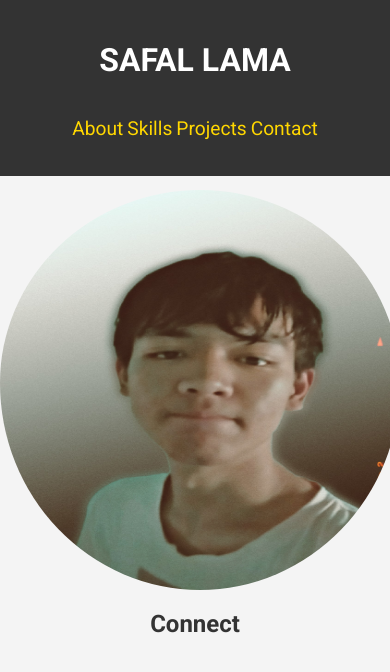
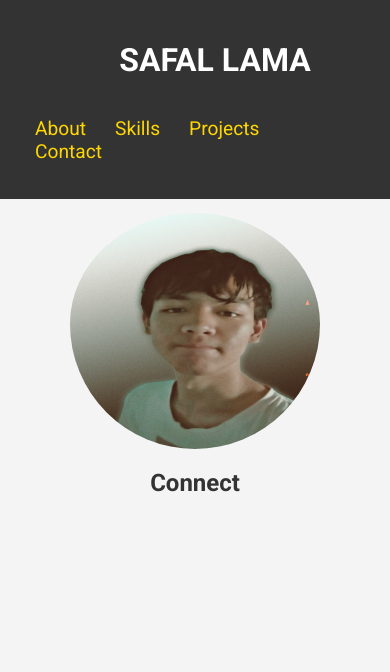
Before and after one commit to Happilli/Happilli.github.io, a Jekyll site: the page built from index.markdown, in a window 390 px wide and 900 px high. Shown: the top 672 px of the window. Built offline with Jekyll 4.4.1, drawn with Linux system fonts in a browser that asks for light colours.

Commit message:
responsive ddition

```diff
--- a/assets/css/style.css
+++ b/assets/css/style.css
@@ -68,17 +68,16 @@
 }
 
 .section {
-  height: 100vh; /* Maintain the full viewport height */
+  height: 100vh;
   padding: 20px;
   margin-bottom: 40px;
   display: flex;
   flex-direction: column;
   align-items: center;
   justify-content: center;
-  padding-top: calc(
-    20px + 60px
-  ); /* Adjust for header height (20px padding + 60px estimated header height) */
-  box-sizing: border-box; /* Ensure padding doesn't affect height */
+  text-align: center;
+  padding-top: calc(20px + 60px);
+  box-sizing: border-box;
 }
 
 .section h2 {
@@ -89,9 +88,9 @@
   padding-top: 14px;
   display: block;
   margin: 0 auto;
+  border-radius: 100%;
   width: 400px;
   height: 400px;
-  border-radius: 50%;
 }
 
 .footer {
@@ -136,9 +135,35 @@
   .header-content {
     flex-direction: column;
   }
+  nav ul {
+    list-style-type: none;
+    padding: 0;
+    margin-right: 48px;
+  }
 
   nav ul li {
-    margin: 5px 0;
+    display: inline;
+    margin-right: 10px;
+  }
+
+  .header {
+    background-color: var(--footer-background);
+    padding: 20px;
+    position: sticky;
+    top: 0;
+    z-index: 1000;
+    width: 100%;
+    margin: 0;
+  }
+
+  .footer {
+    background-color: var(--footer-background);
+    color: var(--footer-text);
+    text-align: center;
+    padding: 20px;
+    width: 100%;
+    margin: 0;
+    position: relative;
   }
 }
 
@@ -159,6 +184,36 @@
   color: var(--primary-color);
   font-size: 24px;
 }
+
+@media (max-width: 768px) {
+  .skills-list {
+    padding: 10px;
+    text-align: center;
+  }
+
+  .skills-list li {
+    display: inline-block;
+    font-size: 16px;
+    margin: 5px 10px;
+    text-align: center;
+  }
+
+  .skills-list li i {
+    font-size: 20px;
+    margin-right: 8px;
+  }
+
+  .circular-image {
+    padding-top: 14px;
+    display: block;
+    margin: 0 auto;
+    width: 250px;
+    height: 250px;
+    border-radius: 100%;
+    box-sizing: border-box;
+  }
+}
+
 ::-webkit-scrollbar {
   width: 10px;
 }
--- a/index.markdown
+++ b/index.markdown
@@ -11,33 +11,33 @@
         <h2 class="typed-text"></h2>
       </div>
     </div>
-    <section id="about" class="section" data-aos="fade-up" data-aos-duration="1000" data-aos-delay="200">
-      <h2 data-aos="zoom-in" data-aos-duration="1000" data-aos-delay="300">About</h2>
-      <p class="colomac" data-aos="zoom-in" data-aos-duration="1000" data-aos-delay="300">Welcome to my portfolio! I'm Safal Lama, a Full Stack Web Developer. This portfolio showcases my skills and projects.</p>
+    <section id="about" class="section">
+      <h2>About</h2>
+      <p class="colomac">Welcome to my portfolio! I'm Safal Lama, a Full Stack Web Developer. This portfolio showcases my skills and projects.</p>
     </section>
-    <section id="skills" class="section" data-aos="fade-up" data-aos-duration="1000" data-aos-delay="300">
+    <section id="skills" class="section">
       <h2>Skills</h2>
       <ul class="skills-list">
-        <li data-aos="zoom-in" data-aos-duration="1000" data-aos-delay="400"><i class="fab fa-html5"></i> HTML5</li>
-        <li data-aos="zoom-in" data-aos-duration="1000" data-aos-delay="400"><i class="fab fa-css3-alt"></i> CSS3</li>
-        <li data-aos="zoom-in" data-aos-duration="1000" data-aos-delay="400"><i class="fab fa-js-square"></i> JavaScript</li>
-        <li data-aos="zoom-in" data-aos-duration="1000" data-aos-delay="400"><i class="fab fa-react"></i> React</li>
-        <li data-aos="zoom-in" data-aos-duration="1000" data-aos-delay="400"><i class="fab fa-node-js"></i> Node.js</li>
-        <li data-aos="zoom-in" data-aos-duration="1000" data-aos-delay="400"><i class="fas fa-database"></i> MongoDB</li>
-        <li data-aos="zoom-in" data-aos-duration="1000" data-aos-delay="400"><i class="fab fa-github"></i> Git & GitHub</li>
-        <li data-aos="zoom-in" data-aos-duration="1000" data-aos-delay="400"><i class="fas fa-server"></i> Express.js</li>
-        <li data-aos="zoom-in" data-aos-duration="1000" data-aos-delay="400"><i class="fab fa-bootstrap"></i> Bootstrap</li>
-        <li data-aos="zoom-in" data-aos-duration="1000" data-aos-delay="400"><i class="fas fa-code"></i> REST APIs</li>
-        <li data-aos="zoom-in" data-aos-duration="1000" data-aos-delay="400"><i class="fas fa-paint-brush"></i> UI/UX Design</li>
+        <li data-aos="fade-up" data-aos-duration="1000" data-aos-delay="100"><i class="fab fa-html5"></i> HTML5</li>
+        <li data-aos="fade-up" data-aos-duration="1000" data-aos-delay="200"><i class="fab fa-css3-alt"></i> CSS3</li>
+        <li data-aos="fade-up" data-aos-duration="1000" data-aos-delay="300"><i class="fab fa-js-square"></i> JavaScript</li>
+        <li data-aos="fade-up" data-aos-duration="1000" data-aos-delay="400"><i class="fab fa-react"></i> React</li>
+        <li data-aos="fade-up" data-aos-duration="1000" data-aos-delay="500"><i class="fab fa-node-js"></i> Node.js</li>
+        <li data-aos="fade-up" data-aos-duration="1000" data-aos-delay="600"><i class="fas fa-database"></i> MongoDB</li>
+        <li data-aos="fade-up" data-aos-duration="1000" data-aos-delay="700"><i class="fab fa-github"></i> Git & GitHub</li>
+        <li data-aos="fade-up" data-aos-duration="1000" data-aos-delay="800"><i class="fas fa-server"></i> Express.js</li>
+        <li data-aos="fade-up" data-aos-duration="1000" data-aos-delay="900"><i class="fab fa-bootstrap"></i> Bootstrap</li>
+        <li data-aos="fade-up" data-aos-duration="1000" data-aos-delay="1000"><i class="fas fa-code"></i> REST APIs</li>
+        <li data-aos="fade-up" data-aos-duration="1000" data-aos-delay="1100"><i class="fas fa-paint-brush"></i> UI/UX Design</li>
       </ul>
     </section>
-    <section id="projects" class="section" data-aos="fade-up" data-aos-duration="1000" data-aos-delay="200">
-      <h2 data-aos="zoom-in" data-aos-duration="1000" data-aos-delay="300">Projects</h2>
-      <p data-aos="zoom-in" data-aos-duration="1000" data-aos-delay="300">Your projects will be displayed here.</p>
+    <section id="projects" class="section">
+      <h2>Projects</h2>
+      <p>Your projects will be displayed here.</p>
     </section>
-    <section id="contact" class="section" data-aos="fade-up" data-aos-duration="1000" data-aos-delay="200">
-      <h2 data-aos="zoom-in" data-aos-duration="1000" data-aos-delay="300">Contact</h2>
-      <p class="colomac" data-aos="zoom-in" data-aos-duration="1000" data-aos-delay="300">Feel free to reach out to me via <a href="mailto:whysafalisop@gmail.com" class="boom">whysafalaisop@gmail.com</a> or connect with me on <a href="#" class="boom">LinkedIn</a>.</p>
+    <section id="contact" class="section">
+      <h2>Contact</h2>
+      <p class="colomac">Feel free to reach out to me via <a href="mailto:whysafalisop@gmail.com" class="boom">whysafalaisop@gmail.com</a> or connect with me on <a href="#" class="boom">LinkedIn</a>.</p>
     </section>
   </main>
 </body>
```
Also changed, not shown: assets/js/script.js (line endings or trailing spaces).
